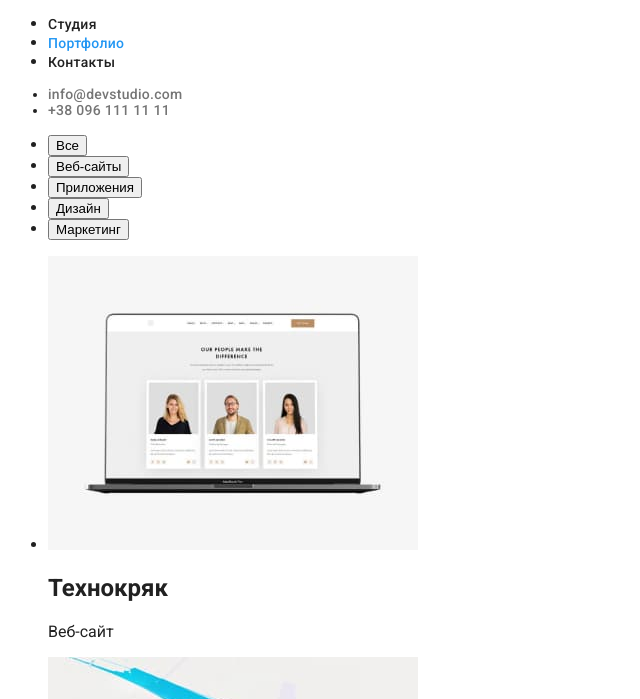
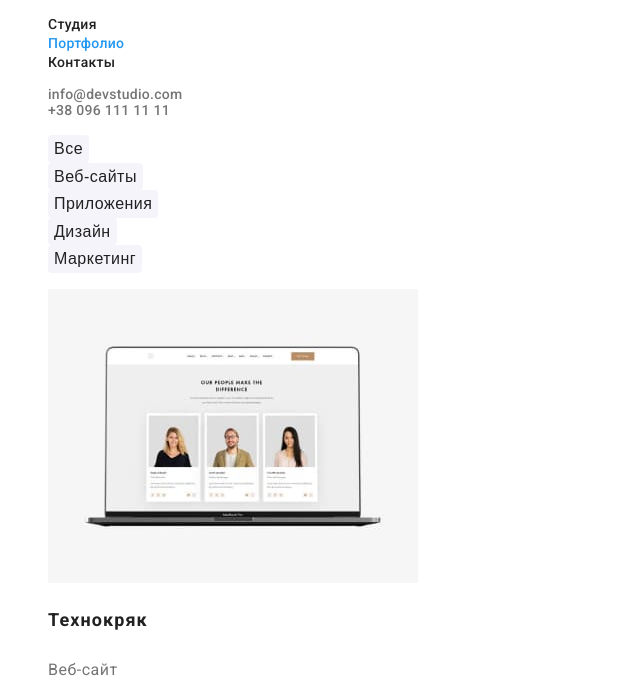
Before and after one commit to AleksandrDiakov/goit-markup-hw-02, a plain HTML site: page portfolio.html in a window 1280 px wide. Shown: the part 41-740 px from the top of the page, without its empty margins (0-640 px from the left). Drawn offline with Linux system fonts and the light colour scheme.

Commit message:
оформлен css для portfolio.html
добавлен
li {
    list-style-type: none;
}

```diff
--- a/css/styles.css
+++ b/css/styles.css
@@ -9,6 +9,10 @@ body {
   font-family: "roboto", sans-serif;
   color: var(--primary-text-color);
   background-color: #ffffff;
+}
+
+li {
+    list-style-type: none;
 }
 
 /* header */
@@ -181,8 +185,63 @@ color: var(--secondary-text-color);
 
 /* body portfolio.html */
 
+.filter {
+
+}
+.filter-list {
+
+}
+
+.filter-button{
+  font-weight: 500;
+  font-size: 16px;
+  line-height: 1.6;
+  text-align: center;
+  letter-spacing: 0.03em;
+  color: var(--primary-text-color);
+  border: none;
+  background: #F5F4FA;
+  border-radius: 4px;
+}
+
+.filter-button:hover, .filter-button:focus {
+  font-weight: 500;
+  font-size: 16px;
+  line-height: 1.6;
+  text-align: center;
+  letter-spacing: 0.03em;
+  color: var(--hero-text-color);
+  background: var(--accent-color);
+  box-shadow: 0px 3px 1px rgba(0, 0, 0, 0.1), 0px 1px 2px rgba(0, 0, 0, 0.08), 0px 2px 2px rgba(0, 0, 0, 0.12);
+  border-radius: 4px;
+}
+
+.gallary {
+
+}
+.gallary-image {
+
+}
+.gallary-project {
+font-weight: bold;
+font-size: 18px;
+line-height: 2;
+letter-spacing: 0.06em;
+color: var(--primary-text-color);
+
+}
+.gallary-kind {
+font-size: 16px;
+line-height: 2;
+letter-spacing: 0.03em;
+color: var(--secondary-text-color);
+}
+
 
 /* footer */
+footer{
+  background-color: #2F303A;;
+}
 
 .footer-logo {
   font-family: Raleway;
--- a/portfolio.html
+++ b/portfolio.html
@@ -34,11 +34,11 @@
         <section class="filter">
             <!-- <h1>Портфолио работ</h1> -->
             <ul class="filter-list">
-                <li><button type="button">Все</button></li>
-                <li><button type="button">Веб-сайты</button></li>
-                <li><button type="button">Приложения</button></li>
-                <li><button type="button">Дизайн</button></li>
-                <li><button type="button">Маркетинг</button></li>
+                <li><button class="filter-button" type="button">Все</button></li>
+                <li><button class="filter-button" type="button">Веб-сайты</button></li>
+                <li><button class="filter-button" type="button">Приложения</button></li>
+                <li><button class="filter-button" type="button">Дизайн</button></li>
+                <li><button class="filter-button" type="button">Маркетинг</button></li>
             </ul>
         </section>
 
@@ -46,7 +46,7 @@
             <!-- галерея -->
             <ul>
                 <li>
-                    <a href=""><img src="./images/portfolio/technokryak.jpg" alt="сайт компании" width="370"></a>
+                    <a href=""><img src="./images/portfolio/technokryak.jpg" class="gallary-image" alt="сайт компании" width="370"></a>
                     <h2 class="gallary-project">Технокряк</h2>
                     <p class="gallary-kind">Веб-сайт</p>
                 </li>
```
